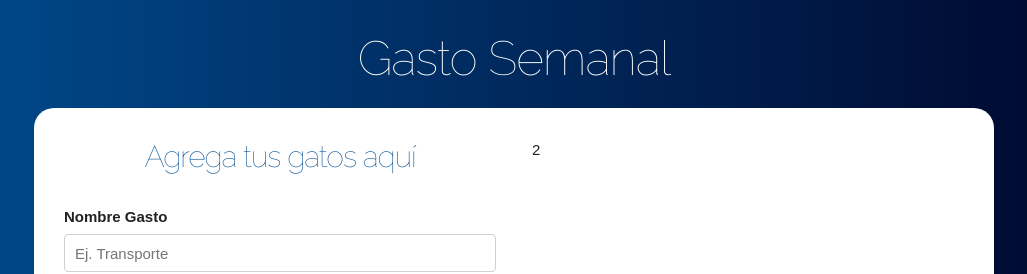
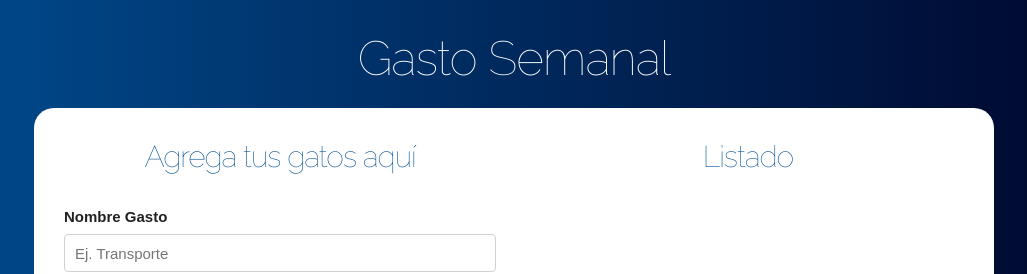
Before and after one commit to AJ-Romera/presupuesto-react, a React (Create React App) app: page / in a window 1280 px wide. Both pictures are taken after typing "5" into the empty fields and a click on the input "Definir presupuesto". Shown: the top 274 px of the page, without its empty margins (126-1153 px from the left). Built offline with nearby package versions, Linux system fonts and the light colour scheme.

Commit message:
CHNG: Lista los Gastos

```diff
--- a/src/App.js
+++ b/src/App.js
@@ -1,6 +1,7 @@
 import React, { useState } from 'react';
 import Pregunta from './components/Pregunta';
 import Formulario from './components/Formulario';
+import Listado from './components/Listado';
 
 function App() {
     // Definir el state
@@ -34,7 +35,9 @@
                                 />
                             </div>
 
-                            <div className='one-half column'>2</div>
+                            <div className='one-half column'>
+                                <Listado gastos={gastos} />
+                            </div>
                         </div>
                     )}
                 </div>
--- /dev/null
+++ b/src/components/Gasto.js
@@ -0,0 +1,17 @@
+import React from 'react';
+
+function Gasto({ gasto }) {
+    return (
+        <div className='gasto'>
+            <li className='gastos'>
+                <p>
+                    {gasto.nombre}
+
+                    <span className='gasto'>$ {gasto.cantidad}</span>
+                </p>
+            </li>
+        </div>
+    );
+}
+
+export default Gasto;
--- /dev/null
+++ b/src/components/Listado.js
@@ -0,0 +1,15 @@
+import React from 'react';
+import Gasto from './Gasto';
+
+function Listado({ gastos }) {
+    return (
+        <div className='listado gastos-realizados'>
+            <h2>Listado</h2>
+            {gastos.map((gasto) => (
+                <Gasto key={gasto.id} gasto={gasto} />
+            ))}
+        </div>
+    );
+}
+
+export default Listado;
```
